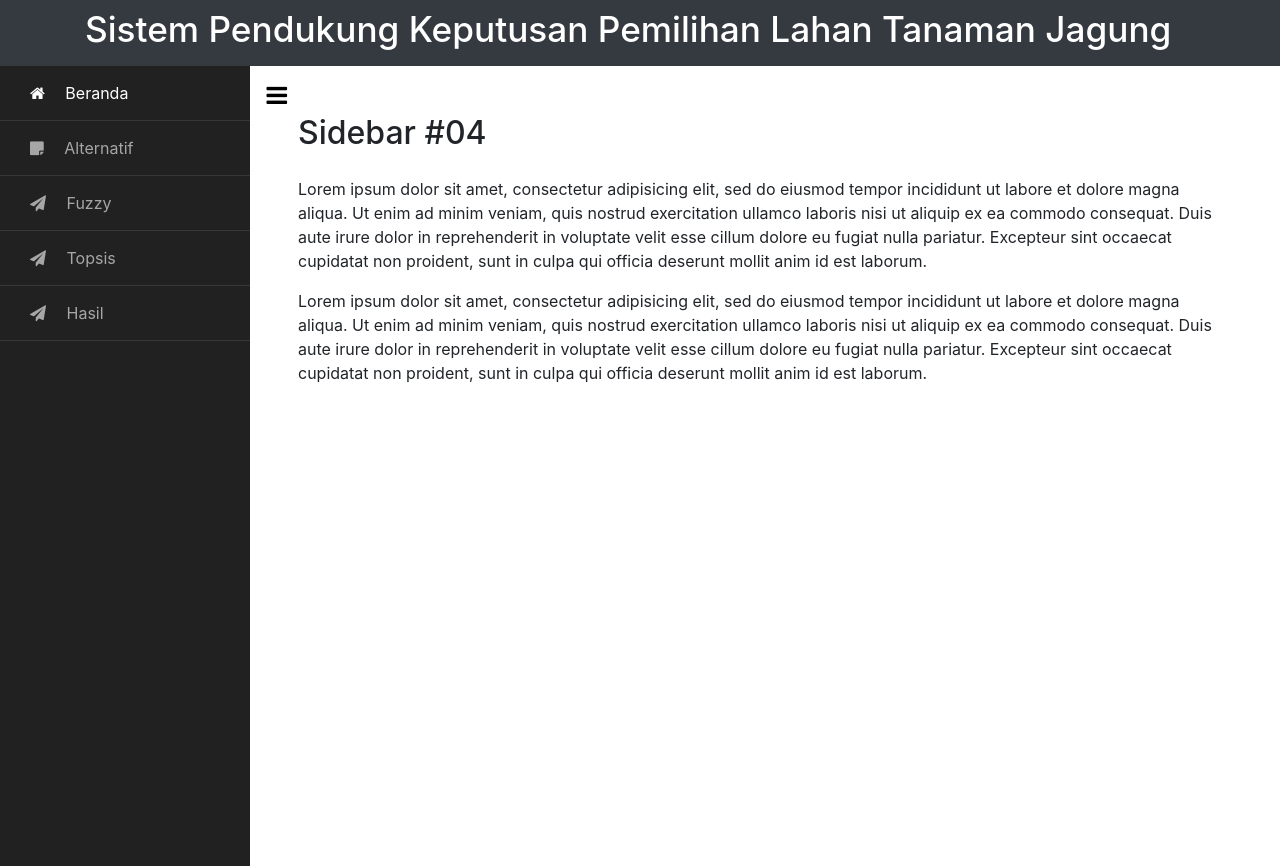
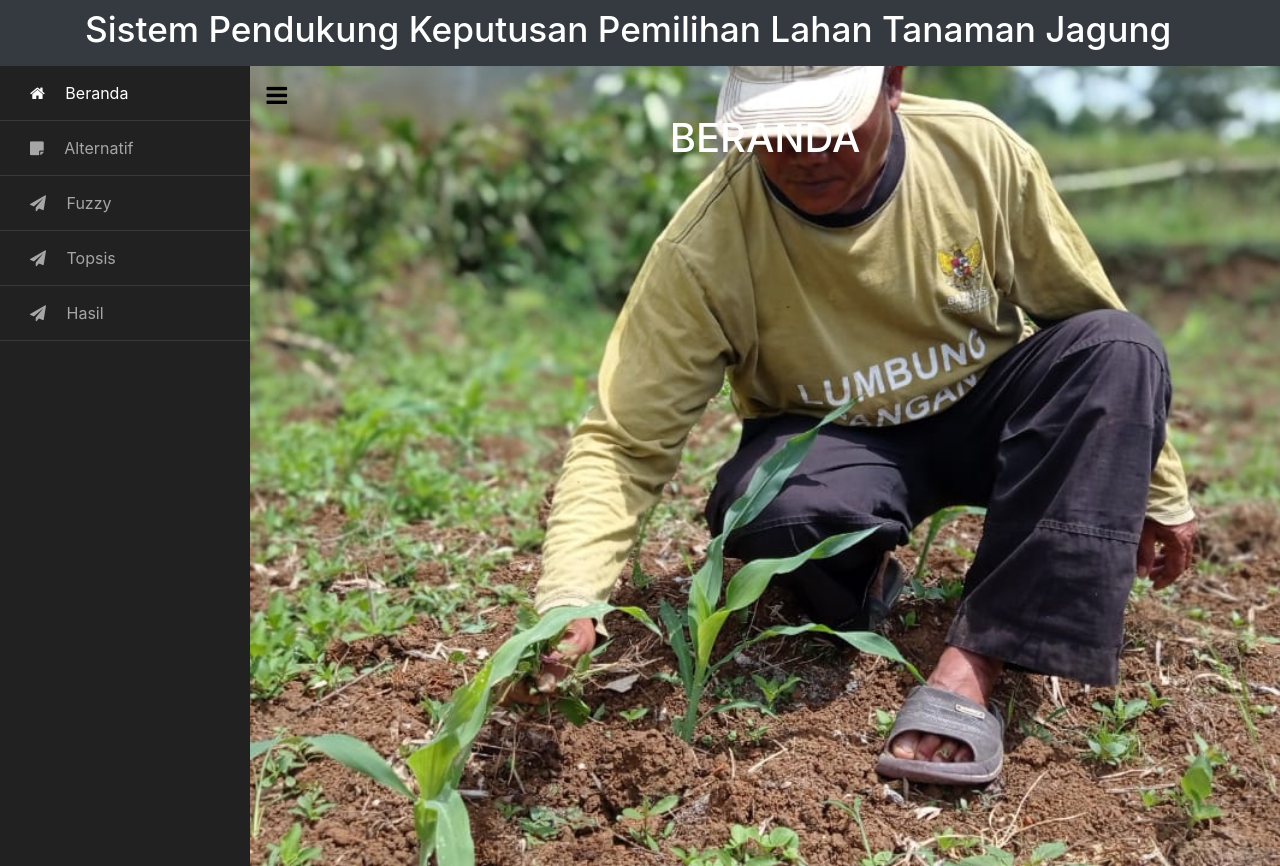
Before and after one commit to irdaislakhuafa/spk_helman_fuzzy_topsis, a PHP site: page /home.php in a window 1280 px wide. Run offline with PHP 8.4, Linux system fonts and the light colour scheme; some libraries are stand-ins or nearby versions.

Commit message:
added image in home page

```diff
--- a/basic.php
+++ b/basic.php
@@ -50,7 +50,7 @@ function createSidebar($body = null)
             </div>
             <ul class="list-unstyled components mb-5">
                 <li class="active">
-                    <a href="#"><span class="fa fa-home mr-3"></span> Beranda</a>
+                    <a href="./home.php"><span class="fa fa-home mr-3"></span> Beranda</a>
                 </li>
                 <li>
                     <a href="alternatif.php" class="text-capitalize"><span class="fa fa-sticky-note mr-3"></span> alternatif</a>
--- a/home.php
+++ b/home.php
@@ -6,15 +6,17 @@ createHeader("Beranda");
 ?>
 
 
-<body>
+<body style="background-image: url('./assets/img/x.jpeg'); background-size: cover; background-repeat: no-repeat;">
     <?php
     createNavbar();
 
     $body = function () { ?>
         <!-- Page Content  -->
-        <div id="content" class="p-4 p-md-5 pt-5">
-            <h2 class="mb-4">Sidebar #04</h2>
-            <p>Lorem ipsum dolor sit amet, consectetur adipisicing elit, sed do eiusmod tempor incididunt ut labore et dolore
+        <div id="content" class="p-4 p-md-5 pt-5" style="color: white;">
+            <h1 class="mb-4 text-uppercase text-center">beranda</h1>
+            <!-- <img src="./assets/img/x.jpeg" alt="" srcset="">
+            <img src="./assets/img/pxfuel.jpg" alt="" srcset=""> -->
+            <!-- <p>Lorem ipsum dolor sit amet, consectetur adipisicing elit, sed do eiusmod tempor incididunt ut labore et dolore
                 magna aliqua. Ut enim ad minim veniam, quis nostrud exercitation ullamco laboris nisi ut aliquip ex ea commodo
                 consequat. Duis aute irure dolor in reprehenderit in voluptate velit esse cillum dolore eu fugiat nulla
                 pariatur. Excepteur sint occaecat cupidatat non proident, sunt in culpa qui officia deserunt mollit anim id est
@@ -23,7 +25,7 @@ createHeader("Beranda");
                 magna aliqua. Ut enim ad minim veniam, quis nostrud exercitation ullamco laboris nisi ut aliquip ex ea commodo
                 consequat. Duis aute irure dolor in reprehenderit in voluptate velit esse cillum dolore eu fugiat nulla
                 pariatur. Excepteur sint occaecat cupidatat non proident, sunt in culpa qui officia deserunt mollit anim id est
-                laborum.</p>
+                laborum.</p> -->
         </div>
     <?php };
 
```
Also changed, not shown: assets/img/pxfuel.jpg (added), assets/img/x.jpeg (added).
